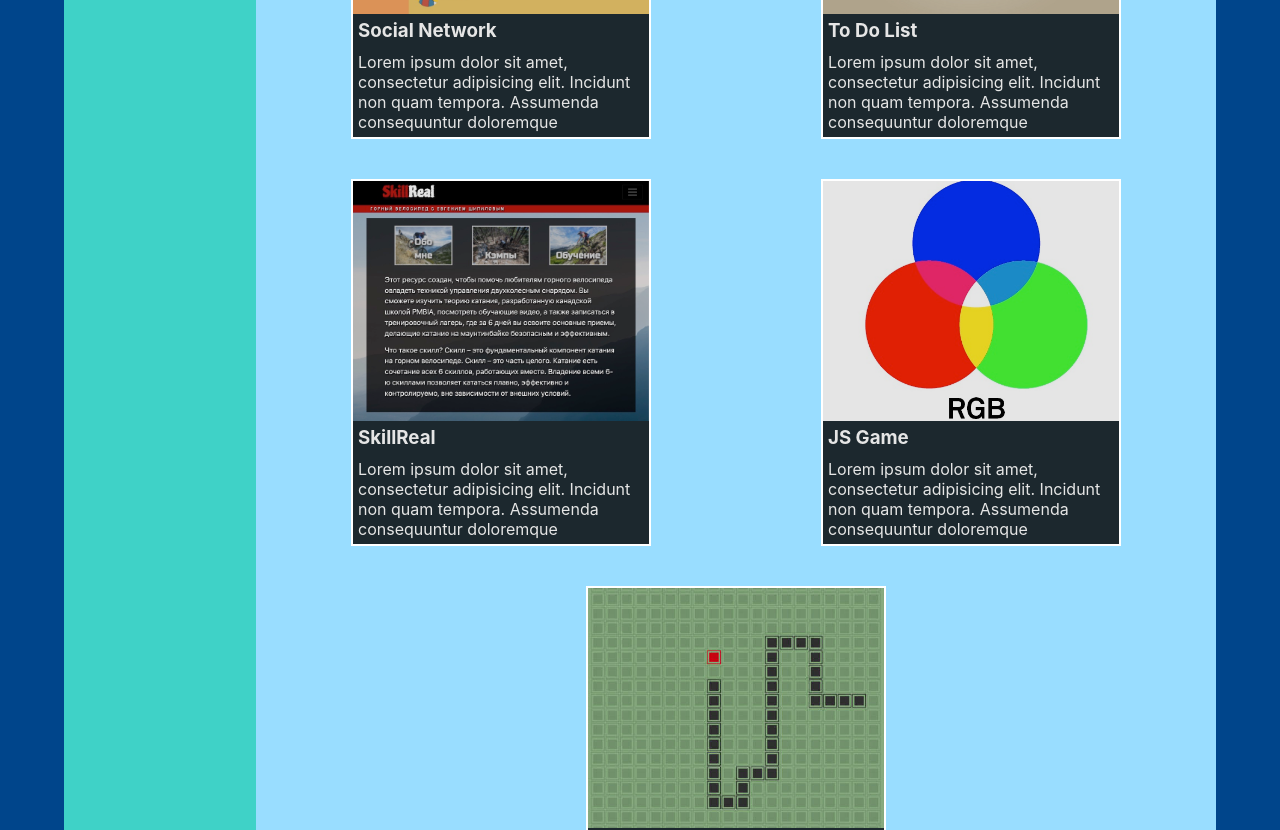
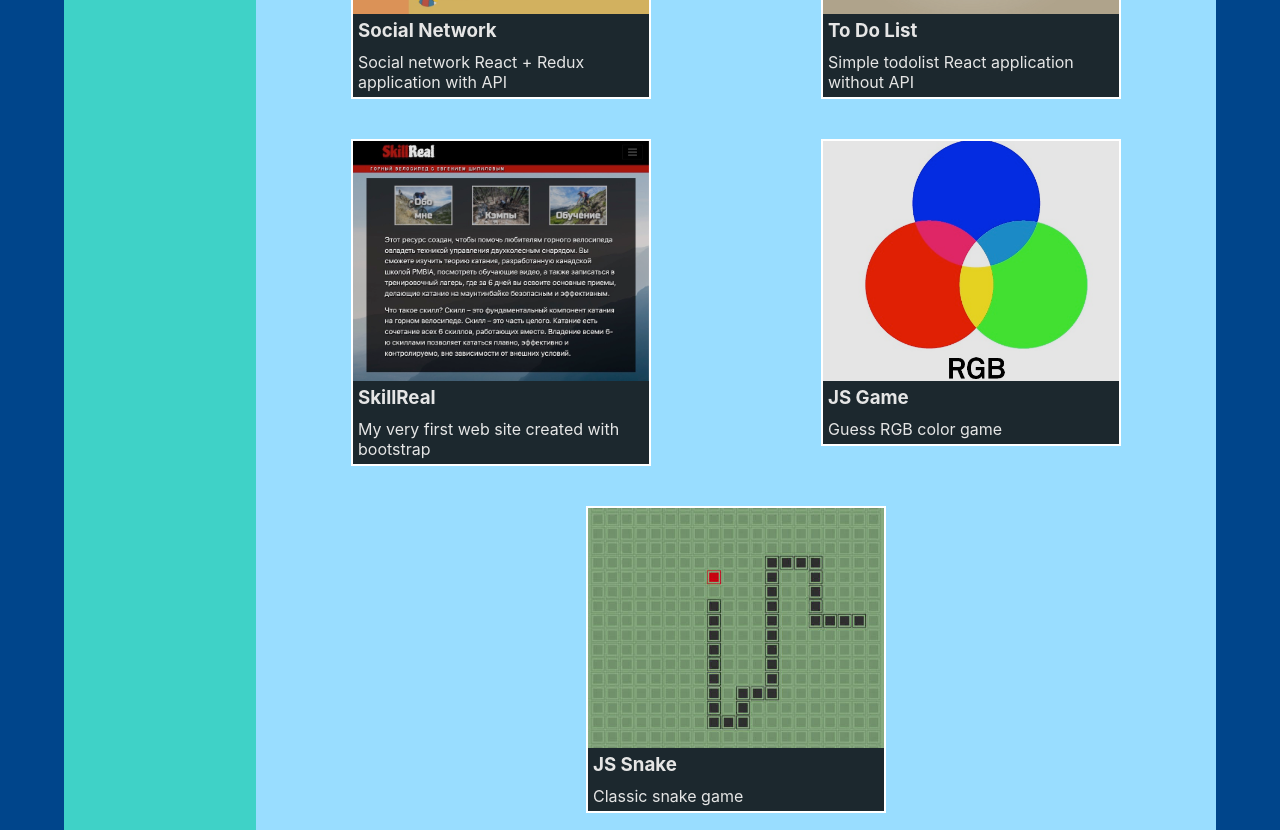
Before and after one commit to Mikro888/Portfolio, a React (Create React App) app: page / in a window 1280 px wide. Shown: the part 1820-2650 px from the top of the page. Built offline with nearby package versions, Linux system fonts and the light colour scheme.

Commit message:
Projects desctription added

```diff
--- a/src/components/Project.tsx
+++ b/src/components/Project.tsx
@@ -10,9 +10,7 @@ const Project = (props: any) => {
             <div className={classes.skillName}>
                <h3>{props.name}</h3>
             </div>
-            <div className={classes.skillDescription}>Lorem ipsum dolor sit
-                amet, consectetur adipisicing elit.
-                Incidunt non quam tempora. Assumenda consequuntur doloremque
+            <div className={classes.skillDescription}>{props.description}
             </div>
 
 
--- a/src/components/Projects.tsx
+++ b/src/components/Projects.tsx
@@ -32,21 +32,29 @@ const Projects = () => {
             <Project
                 style={socialNetwork}
                 name={'Social Network'}
-                href={'https://mikro888.github.io/Social-Network/'}/>
+                href={'https://mikro888.github.io/Social-Network/'}
+                description={'Social network React + Redux application with API'}
+            />
             <Project
                 style={todoList}
                 name={'To Do List'}
                 href={'https://mikro888.github.io/simpletodo/'}
+                description={'Simple todolist React application without API'}
             />
             <Project name={'SkillReal'}
                      style={skillReal}
-                     href={'http://www.skillreal.ru/index.html'}/>
+                     href={'http://www.skillreal.ru/index.html'}
+                     description={'My very first web site created with bootstrap'}
+            />
             <Project name={'JS Game'}
                      style={guessImage}
-                     href={'https://mikro888.github.io/guessRGB/'}/>
+                     href={'https://mikro888.github.io/guessRGB/'}
+                     description={'Guess RGB color game'}
+            />
             <Project name={'JS Snake'}
                      style={snake}
-                     href={'https://mikro888.github.io/snake/'}/>
+                     href={'https://mikro888.github.io/snake/'}
+                     description={'Classic snake game'}/>
         </div>
     );
 }
```
